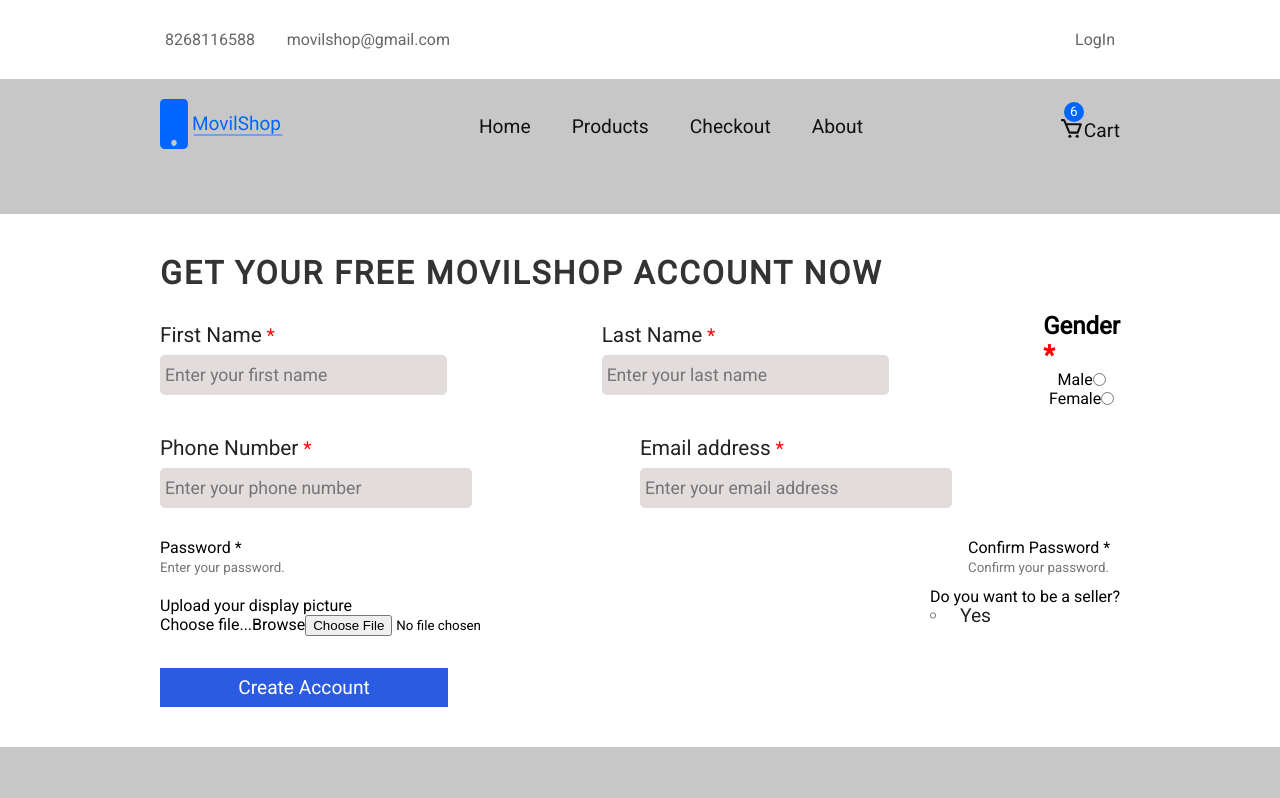
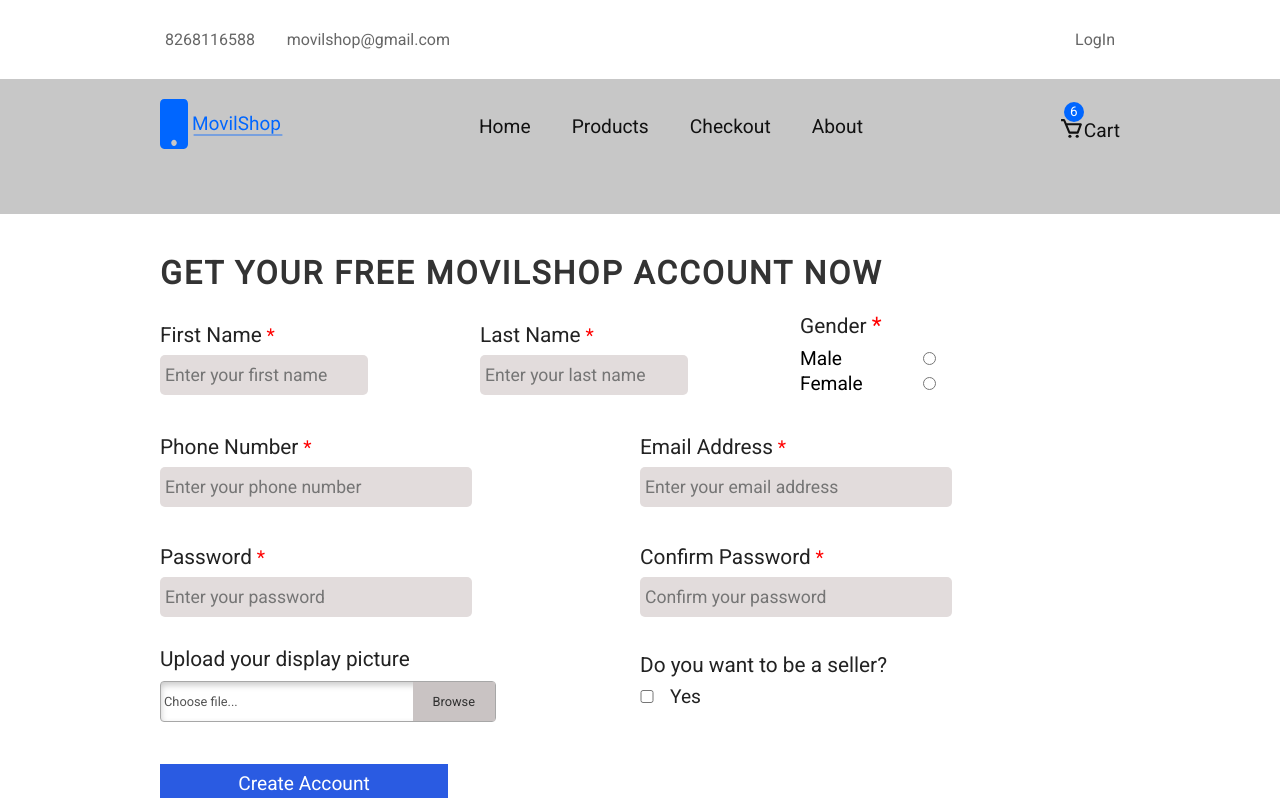
Before and after one commit to ddepu11/movil_shop_cient_side_react, a React (Create React App) app: page /sign-up in a window 1280 px wide. Shown: the top 798 px of the page. Built offline with nearby package versions, Linux system fonts and the light colour scheme; no server answers.

Commit message:
added more form control

```diff
--- a/src/components/signup/FormControl.jsx
+++ b/src/components/signup/FormControl.jsx
@@ -12,7 +12,7 @@ const FormControl = ({
   name,
   label,
 }) => (
-  <Wrapper>
+  <Wrapper className="form-control">
     <div className="fc_top">
       <label htmlFor={id}>{label}</label>
       <span className="must"> *</span>
@@ -41,96 +41,6 @@ FormControl.propTypes = {
   label: PropTypes.string.isRequired,
 };
 
-const Wrapper = styled.div`
-  display: flex;
-  flex-direction: column;
-  width: 100%;
-
-  .gender_heading {
-    font-size: 1.3em;
-    color: #222;
-    font-weight: 400;
-    margin-bottom: 8px;
-  }
-  .gender {
-    width: 60%;
-    div {
-      justify-content: space-between;
-      padding-bottom: 2px;
-      label {
-        padding: 0px 0;
-        font-size: 1.2em;
-      }
-    }
-  }
-  p {
-    font-size: 1.3em;
-    padding: 0px 0px 10px;
-    color: #222;
-  }
-  .fc_top {
-    padding: 8px 0;
-    .must {
-      color: red;
-      font-size: 1.2em;
-    }
-    label {
-      font-size: 1.3em;
-      color: #222;
-    }
-  }
-
-  input {
-    background: #e2dcdc;
-    padding: 10px 5px;
-    border-radius: 5px;
-    font-size: 1.1em;
-    width: 65%;
-  }
-
-  .dp-label {
-    width: 70%;
-    padding: 12px 0px 12px 3px;
-    border: 1px solid #a7a7a7;
-    font-size: 0.8em;
-    position: relative;
-    color: #535353;
-    background: #fff;
-    border-radius: 0.25rem;
-    box-shadow: inset 0 0.2rem 0.4rem #cacaca;
-    .browse_btn {
-      background: #c9c3c3;
-      color: #303030;
-      position: absolute;
-      right: 0;
-      top: 0;
-      bottom: 0;
-      display: grid;
-      place-items: center;
-      padding: 0 20px;
-    }
-  }
-  .dp-label:hover {
-    box-shadow: inset 0 0.2rem 0.4rem #b4b4b4;
-
-    .browse_btn {
-      color: #c9c3c3;
-      background: #303030;
-    }
-  }
-  .dp {
-    display: none;
-  }
-
-  .message.error {
-    color: red;
-    font-size: 1.2em;
-  }
-
-  .message.success {
-    color: green;
-    font-size: 1.2em;
-  }
-`;
+const Wrapper = styled.div``;
 
 export default FormControl;
--- a/src/components/signup/SignUp.jsx
+++ b/src/components/signup/SignUp.jsx
@@ -146,23 +146,6 @@ const SignUp = () => {
             label="First Name"
           />
 
-          {/* <div className="form-control ">
-            <div className="fc_top">
-              <label htmlFor="first_name">First Name</label>
-              <span className="must"> *</span>
-            </div>
-
-            <input
-              value={signUpCredentials.firstName}
-              onChange={handleInput}
-              type="text"
-              id="first_name"
-              name="firstName"
-              placeholder="Enter your first name"
-            />
-            <p ref={firstNameValidationMessageTag} className="message" />
-          </div> */}
-
           <FormControl
             inputValue={signUpCredentials.lastName}
             handleInput={handleInput}
@@ -173,22 +156,6 @@ const SignUp = () => {
             name="lastName"
             label="Last Name"
           />
-
-          {/* <div className="form-control">
-            <div className="fc_top">
-              <label htmlFor="last_name">Last Name</label>
-              <span className="must"> *</span>
-            </div>
-            <input
-              value={signUpCredentials.lastName}
-              onChange={handleInput}
-              type="text"
-              id="last_name"
-              name="lastName"
-              placeholder="Enter your last name."
-            />
-            <p ref={lastNameValidationMessageTag} className="message" />
-          </div> */}
 
           {/* Gender */}
           <div className="form-control">
@@ -238,21 +205,6 @@ const SignUp = () => {
             name="phoneNumber"
             label="Phone Number"
           />
-          {/* <div className="form-control">
-            <div className="fc_top">
-              <label htmlFor="phone_number">Phone Number</label>
-              <span className="must"> *</span>
-            </div>
-            <input
-              value={signUpCredentials.phoneNumber}
-              onChange={handleInput}
-              type="text"
-              id="phone_number"
-              name="phoneNumber"
-              placeholder="Enter your phone number."
-            />
-            <p ref={phoneNumberValidationMessageTag} className="message" />
-          </div> */}
 
           <FormControl
             inputValue={signUpCredentials.email}
@@ -262,43 +214,34 @@ const SignUp = () => {
             refObj={emailValidationMessageTag}
             type="text"
             name="email"
-            label="Email address"
+            label="Email Address"
           />
-          {/* <div className="form-control">
-            <div className="fc_top">
-              <label htmlFor="email">Email Address</label>
-              <span className="must"> *</span>
-            </div>
-            <input
-              value={signUpCredentials.email}
-              onChange={handleInput}
-              type="text"
-              id="email"
-              name="email"
-              placeholder="Enter your email address."
-            />
-            <p ref={emailValidationMessageTag} className="message" />
-          </div> */}
         </div>
 
         <div className="row flex">
-          <div className="form-control">
-            <div className="fc_top">
-              <label htmlFor="password">Password</label>
-              <span className="must"> *</span>
-            </div>
-            <input
-              value={signUpCredentials.password}
-              onChange={handleInput}
-              type="password"
-              id="password"
-              name="password"
-              placeholder="Enter your password."
-            />
-            <p ref={passwordValidationMessageTag} className="message" />
-          </div>
+          <FormControl
+            inputValue={signUpCredentials.password}
+            handleInput={handleInput}
+            id="password"
+            placeholder="Enter your password"
+            refObj={passwordValidationMessageTag}
+            type="password"
+            name="password"
+            label="Password"
+          />
 
-          <div className="form-control">
+          <FormControl
+            inputValue={signUpCredentials.confirmPassword}
+            handleInput={handleInput}
+            id="confirm_password"
+            placeholder="Confirm your password"
+            refObj={confirmPasswordValidationMessageTag}
+            type="confirmPassword"
+            name="confirmPassword"
+            label="Confirm Password"
+          />
+
+          {/* <div className="form-control">
             <div className="fc_top">
               <label htmlFor="confirm_password">Confirm Password</label>
               <span className="must"> *</span>
@@ -312,7 +255,7 @@ const SignUp = () => {
               placeholder="Confirm your password."
             />
             <p ref={confirmPasswordValidationMessageTag} className="message" />
-          </div>
+          </div> */}
         </div>
 
         {/* File Upload  */}
@@ -371,6 +314,97 @@ const Wrapper = styled.main`
     .row {
       justify-content: space-between;
       margin: 20px 0;
+      .form-control {
+        display: flex;
+        flex-direction: column;
+        width: 100%;
+
+        .gender_heading {
+          font-size: 1.3em;
+          color: #222;
+          font-weight: 400;
+          margin-bottom: 8px;
+        }
+        .gender {
+          width: 60%;
+          div {
+            justify-content: space-between;
+            padding-bottom: 2px;
+            label {
+              padding: 0px 0;
+              font-size: 1.2em;
+            }
+          }
+        }
+        p {
+          font-size: 1.3em;
+          padding: 0px 0px 10px;
+          color: #222;
+        }
+        .fc_top {
+          padding: 8px 0;
+          .must {
+            color: red;
+            font-size: 1.2em;
+          }
+          label {
+            font-size: 1.3em;
+            color: #222;
+          }
+        }
+
+        input {
+          background: #e2dcdc;
+          padding: 10px 5px;
+          border-radius: 5px;
+          font-size: 1.1em;
+          width: 65%;
+        }
+
+        .dp-label {
+          width: 70%;
+          padding: 12px 0px 12px 3px;
+          border: 1px solid #a7a7a7;
+          font-size: 0.8em;
+          position: relative;
+          color: #535353;
+          background: #fff;
+          border-radius: 0.25rem;
+          box-shadow: inset 0 0.2rem 0.4rem #cacaca;
+          .browse_btn {
+            background: #c9c3c3;
+            color: #303030;
+            position: absolute;
+            right: 0;
+            top: 0;
+            bottom: 0;
+            display: grid;
+            place-items: center;
+            padding: 0 20px;
+          }
+        }
+        .dp-label:hover {
+          box-shadow: inset 0 0.2rem 0.4rem #b4b4b4;
+
+          .browse_btn {
+            color: #c9c3c3;
+            background: #303030;
+          }
+        }
+        .dp {
+          display: none;
+        }
+
+        .message.error {
+          color: red;
+          font-size: 1.2em;
+        }
+
+        .message.success {
+          color: green;
+          font-size: 1.2em;
+        }
+      }
 
       .role-div {
         transform: translateY(-15px);
```
